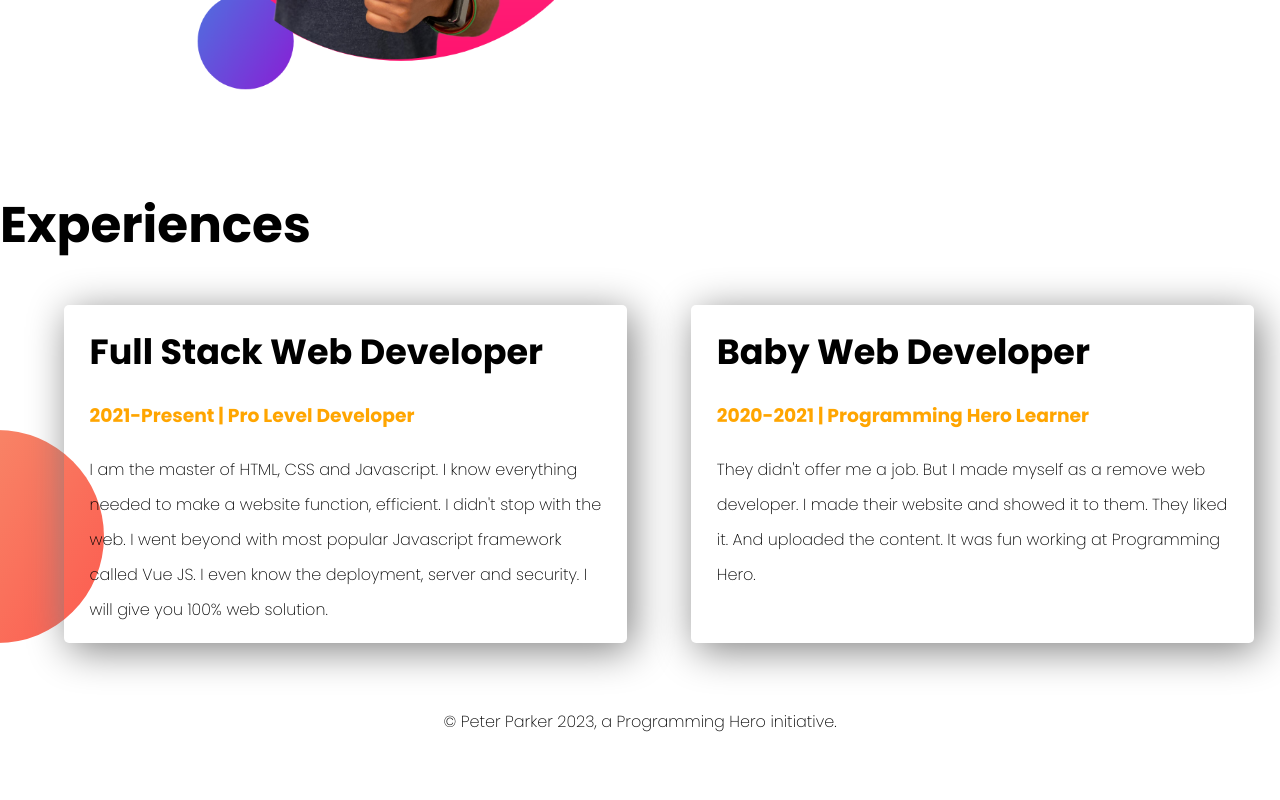
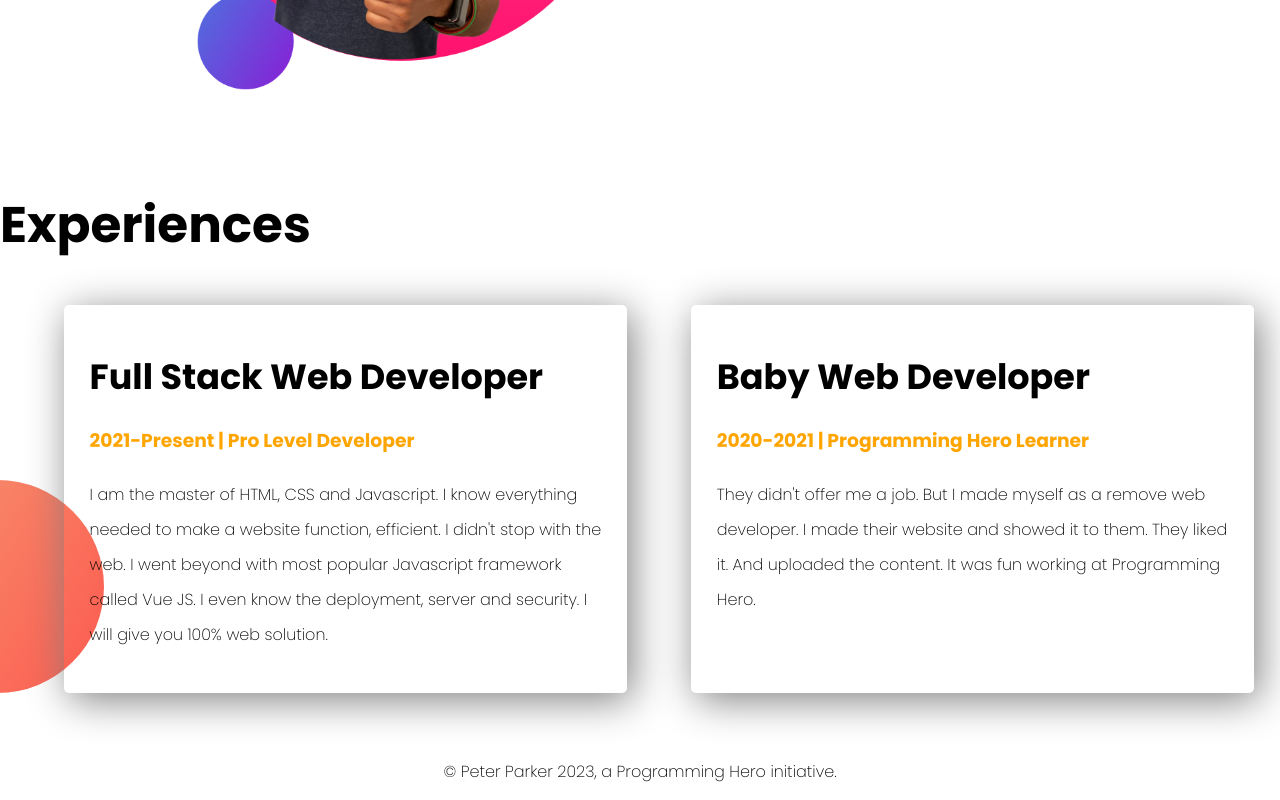
Before and after one commit to robiul-islam-ridoy/personal-portfolio, a plain HTML site: page index.html in a window 1280 px wide. Shown: the part 1003-1803 px from the top of the page. Before the commit the page ends 1753 px from the top, so only its background shows below. Drawn offline with Linux system fonts and the light colour scheme.

Commit message:
pdding added on experience area

```diff
--- a/style.css
+++ b/style.css
@@ -74,7 +74,7 @@ section, footer{
 .experience{
     width: 40%;
     margin-left: 5%;
-    padding: 0 2%;
+    padding: 25px 2%;
     box-shadow: 5px 7px 40px gray;
     line-height: 35px;
     border-radius: 5px;
```
